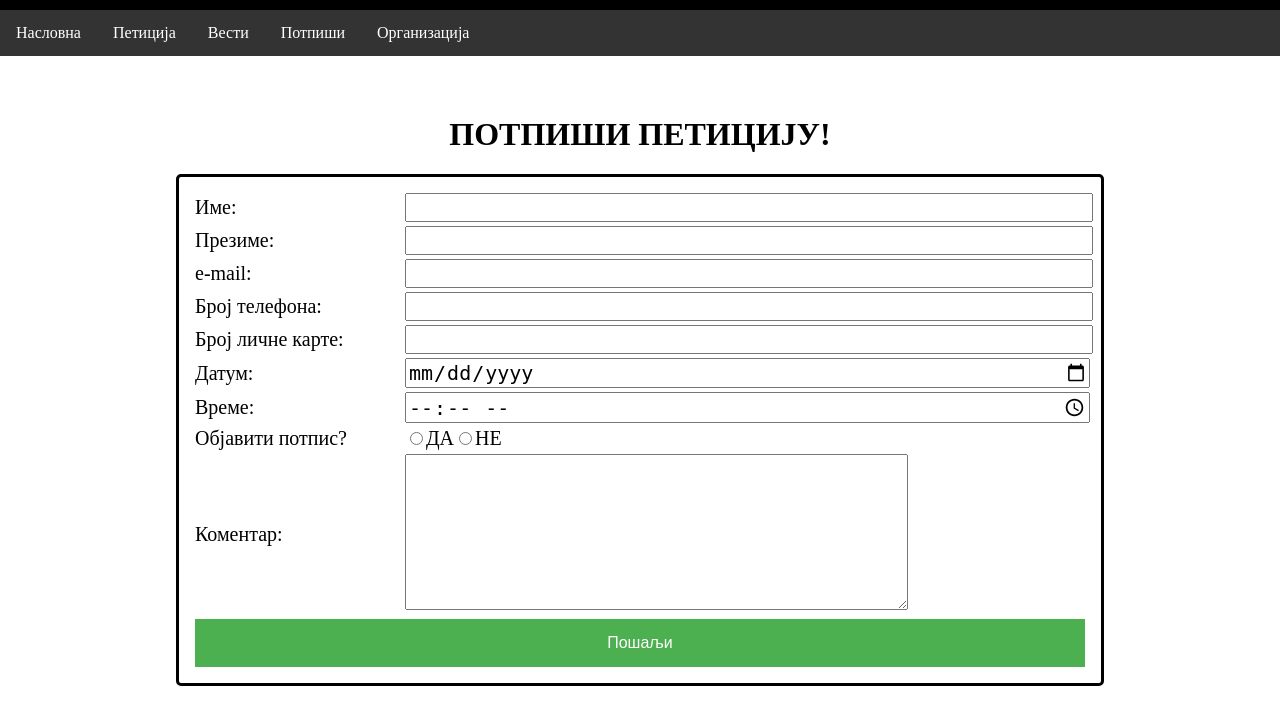
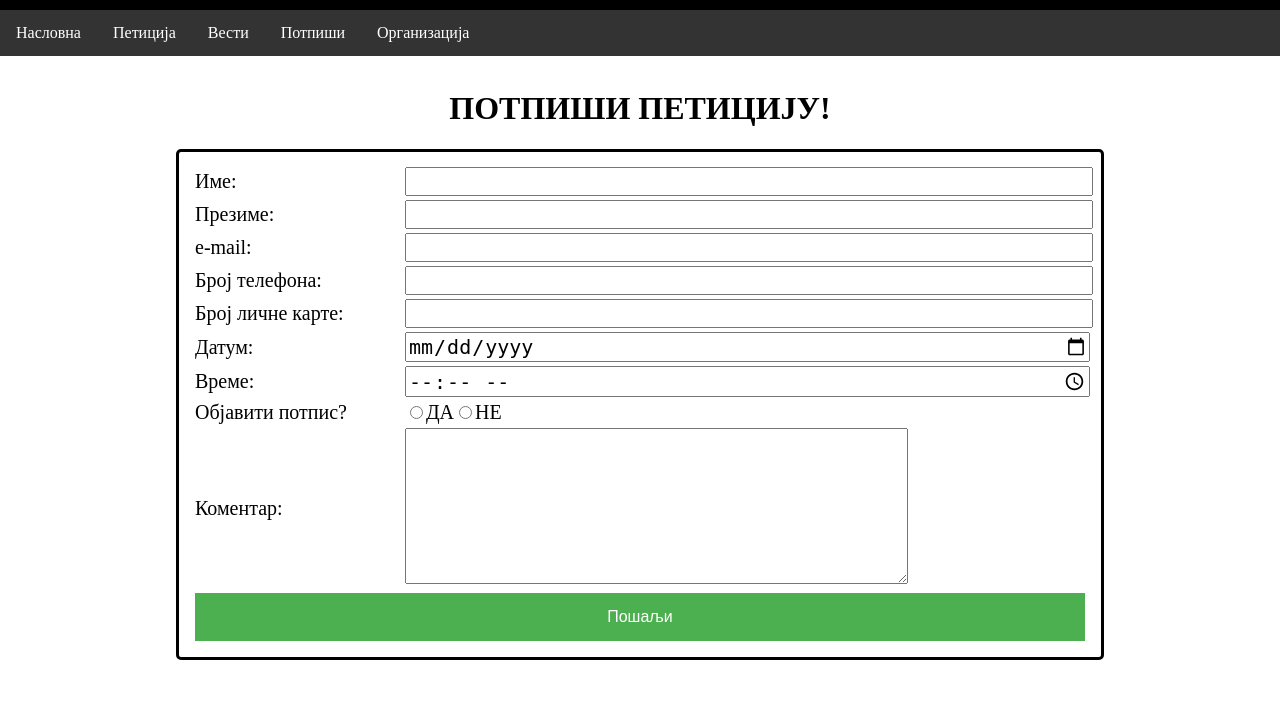
Before and after one commit to bpavle/PetitionWebsite, a PHP site: page /sign.html in a window 1280 px wide. Shown: the top 725 px of the page. Run offline with PHP 8.4, Linux system fonts and the light colour scheme.

Commit message:
Poslednji

```diff
--- a/style.css
+++ b/style.css
@@ -92,7 +92,7 @@ body {
   width: 100%;
 }
 .form-container {
-  padding-top: 3%;
+  padding-top: 1%;
 }
 /* Prepisano sa W3school*/
 .navigation {
```
